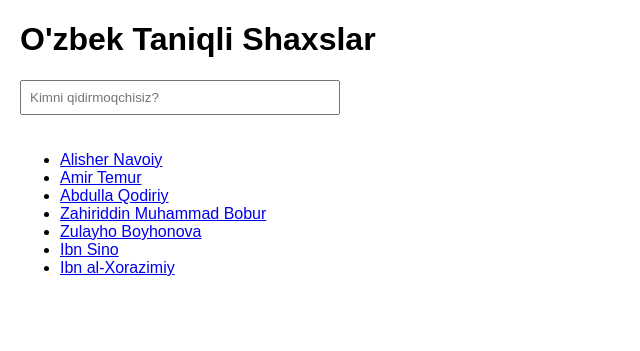
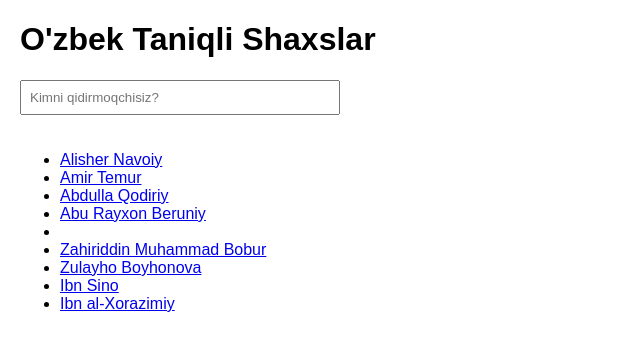
Before and after one commit to pro-code001/wikiuz, a Flask app: page / in a window 1280 px wide. Shown: the top 351 px of the page, without its empty margins (0-640 px from the left). Run offline with Flask 3, Linux system fonts and the light colour scheme.

Commit message:
Update index.html

```diff
--- a/templates/index.html
+++ b/templates/index.html
@@ -19,6 +19,7 @@
     <li><a href="/persons/alishernavoiy">Alisher Navoiy</a></li>
     <li><a href="persons/amirtemur">Amir Temur</a></li>
     <li><a href="persons/abdullaqodiriy">Abdulla Qodiriy</a></li>
+    <li><a href="persons/beruniy">Abu Rayxon Beruniy<a/></a><li>
     <li><a href="persons/bobur">Zahiriddin Muhammad Bobur</a></li>
     <li><a href="persons/zulayho">Zulayho Boyhonova</a></li>
     <li><a href="persons/ibn_sino">Ibn Sino</a></li>
```
